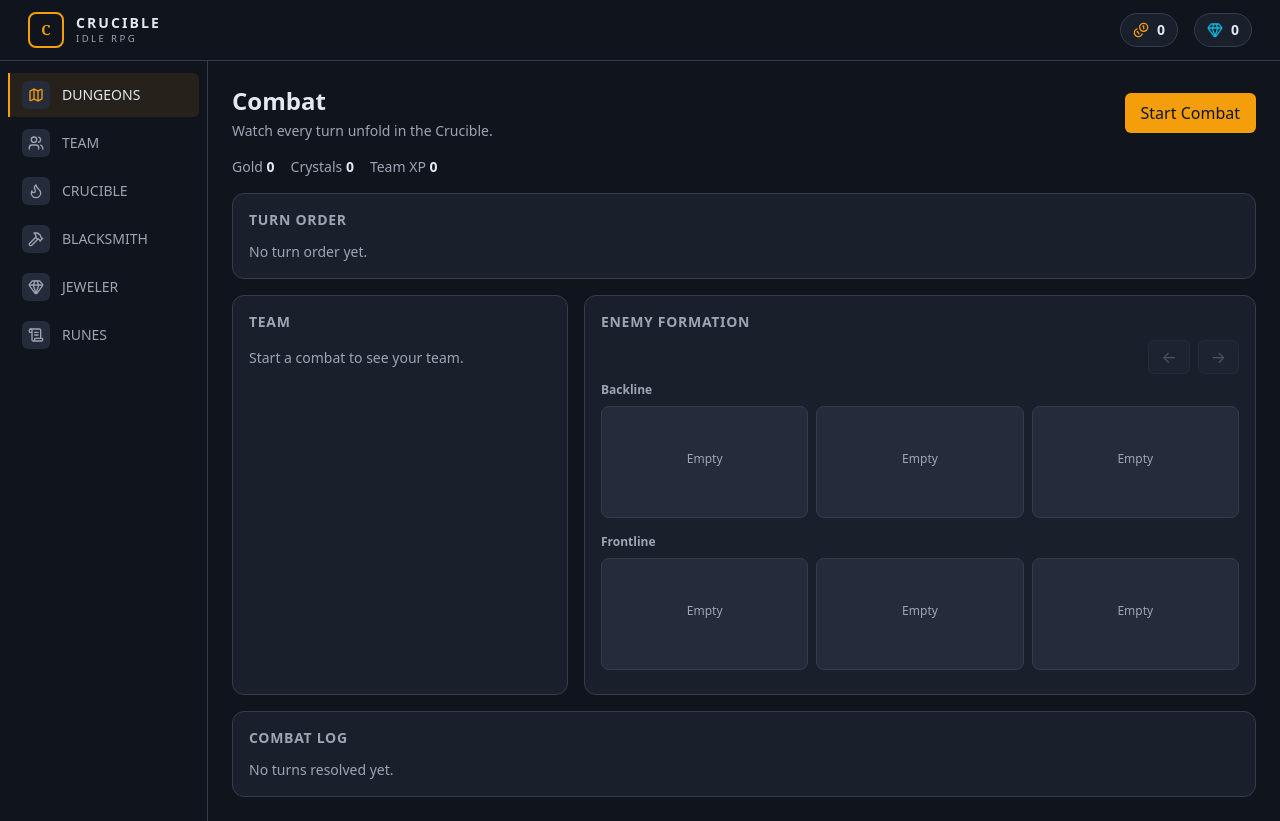
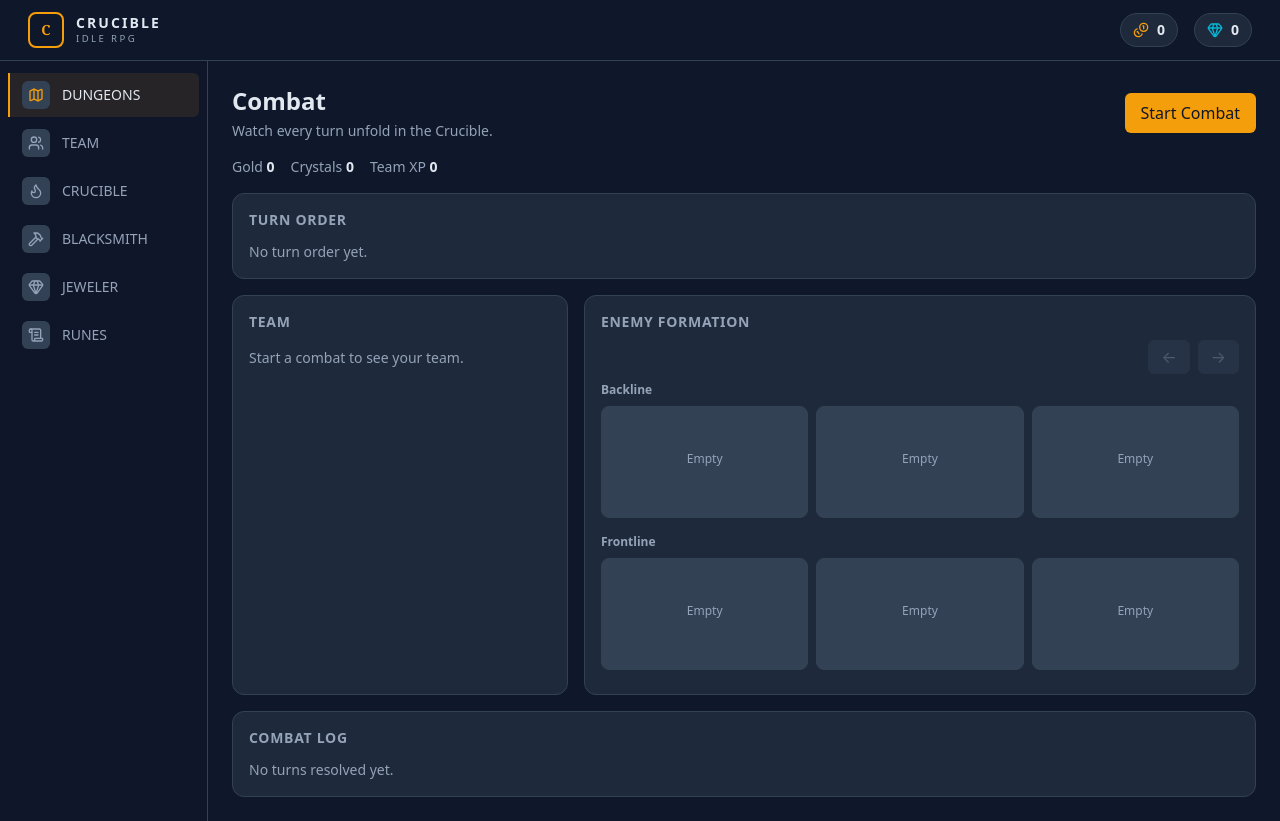
Before and after one commit to Cedust/CrucibleIdleRpg, a React (Vite) app: page / in a window 1280 px wide. Built offline with nearby package versions, Linux system fonts and the light colour scheme.

Commit message:
style: align color palette with ui draft

```diff
--- a/src/index.css
+++ b/src/index.css
@@ -8,24 +8,24 @@
  */
 @theme {
   /* Hintergründe / Flächen */
-  --color-background: oklch(0.19 0.02 265);
-  --color-surface: oklch(0.24 0.025 265);
-  --color-surface-raised: oklch(0.29 0.03 265);
-  --color-border: oklch(0.36 0.03 265);
+  --color-background: #0f172a;
+  --color-surface: #1e293b;
+  --color-surface-raised: #334155;
+  --color-border: #334155;
 
   /* Text */
-  --color-text: oklch(0.93 0.01 265);
-  --color-text-muted: oklch(0.72 0.02 265);
+  --color-text: #e2e8f0;
+  --color-text-muted: #94a3b8;
 
   /* Akzent (Fantasy-Glut/Crucible-Thema) */
   --color-accent: #f59e0b;
   --color-accent-strong: #fbbf24;
 
   /* Statusfarben (Kampf) */
-  --color-danger: oklch(0.63 0.22 25);
-  --color-success: oklch(0.72 0.17 150);
-  --color-warning: oklch(0.8 0.16 85);
-  --color-info: oklch(0.72 0.13 220);
+  --color-danger: #ef4444;
+  --color-success: #22c55e;
+  --color-warning: #fbbf24;
+  --color-info: #06b6d4;
 }
 
 html {
```
